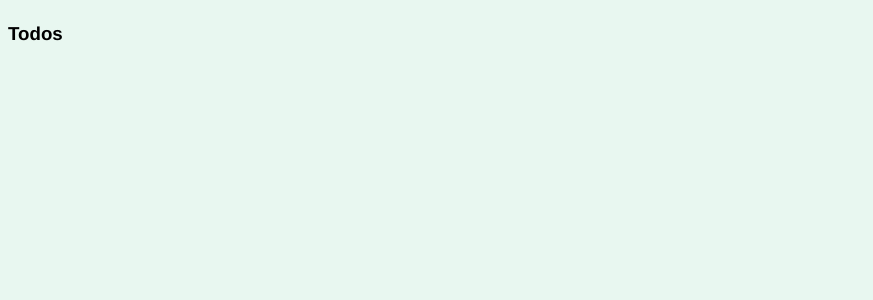
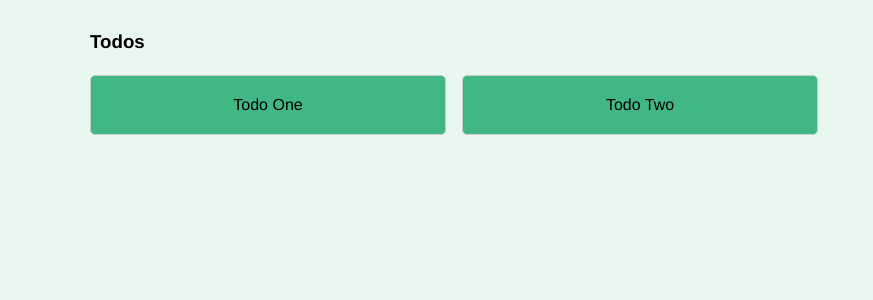
Before and after one commit to d4ng3rmax/vue-app, a Vue app: page / in a window 1280 px wide. Shown: the top 300 px of the page, without its empty margins (0-873 px from the left). Built offline with nearby package versions, Linux system fonts and the light colour scheme.

Commit message:
doing a todo example

```diff
--- a/src/App.vue
+++ b/src/App.vue
@@ -1,6 +1,8 @@
 <template>
   <div id="app">
-    <Todos />
+    <div class="container">
+      <Todos />
+    </div>
   </div>
 </template>
 
--- a/src/components/Todos.vue
+++ b/src/components/Todos.vue
@@ -1,15 +1,37 @@
 <template>
     <div>
       <h3>Todos</h3>
+      <div class="todos">
+        <div v-for="todo in allTodos" :key="todo.id" class="todo">
+          {{ todo.title }}
+        </div>
+      </div>
     </div>
 </template>
 
 <script>
-export default {
-  name: "Todos"
-};
+  import { mapGetters } from 'vuex';
+
+  export default {
+    name: "Todos",
+    computed: mapGetters(['allTodos'])
+  };
 </script>
 
-<style lang="stylus">
+<style scoped>
+  .todos {
+    display: grid;
+    grid-template-columns: repeat(3, 1fr);
+    grid-gap: 1rem;
+  }
 
+  .todo {
+    border: 1px solid #ccc;
+    background: #41b883;
+    padding: 1rem;
+    border-radius: 5px;
+    text-align: center;
+    position: relative;
+    cursor: pointer;
+  }
 </style>
--- a/src/main.js
+++ b/src/main.js
@@ -1,8 +1,10 @@
-import Vue from 'vue'
-import App from './App.vue'
+import Vue from 'vue';
+import App from './App.vue';
+import store from './store';
 
 Vue.config.productionTip = false
 
 new Vue({
+  store,
   render: h => h(App),
 }).$mount('#app')
--- /dev/null
+++ b/src/store/index.js
@@ -0,0 +1,13 @@
+import Vuex from 'vuex';
+import Vue from 'vue';
+import todos from './modules/todos';
+
+// Load Vuex
+Vue.use(Vuex);
+
+// Store
+export default new Vuex.Store({
+  modules: {
+    todos
+  }
+})
--- /dev/null
+++ b/src/store/modules/todos.js
@@ -0,0 +1,29 @@
+import axios from 'axios';
+
+const state = {
+  todos: [
+    {
+      id: 1,
+      title: 'Todo One'
+    },
+    {
+      id: 2,
+      title: 'Todo Two'
+    }
+  ]
+};
+
+const getters = {
+  allTodos: (state) => state.todos
+};
+
+const actions = {};
+
+const mutations = {};
+
+export default {
+  state,
+  getters,
+  actions,
+  mutations
+};
```
Also changed, not shown: 1 other file (tests, documents, lock files or other folders).
